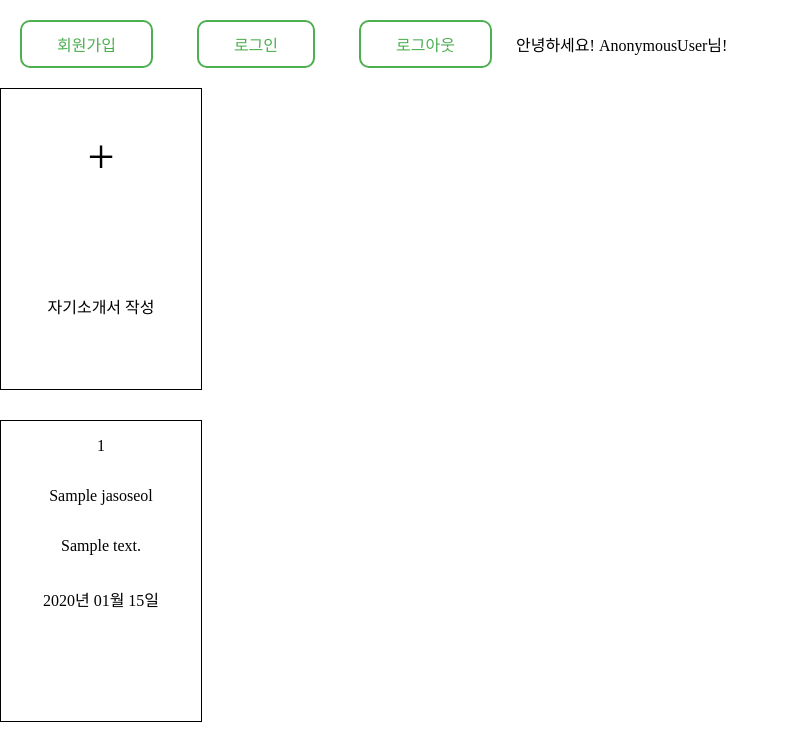
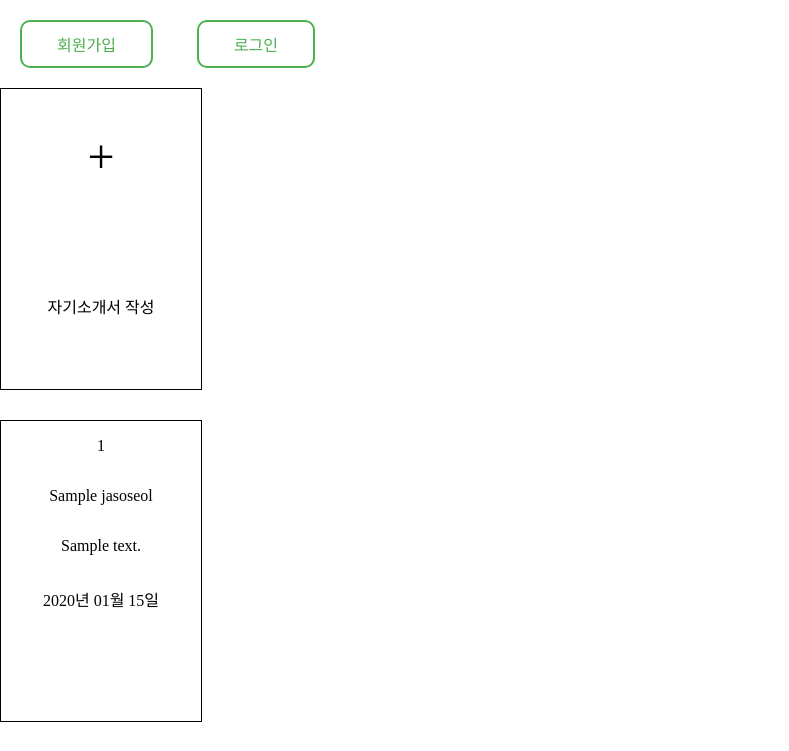
Before and after one commit to 8th-caulion/Jss_Jongwon, a Django app: page / in a window 1280 px wide. Shown: the top 751 px of the page, without its empty margins (0-789 px from the left). Run offline with Django 3.2, Linux system fonts and the light colour scheme; tables that the repository leaves empty hold one stand-in row (values such as "Sample post").

Commit message:
FEAT: 로그인 상태에 따라 버튼 보여주는 여부 다르게

```diff
--- a/main/templates/index.html
+++ b/main/templates/index.html
@@ -8,6 +8,11 @@
     <link rel="stylesheet" types="text/css" href="{% static 'css/index.css' %}" />
   </head>
   <body>
+    {% if user.is_authenticated %}
+    <a href="{% url 'logout' %}">
+      <button>로그아웃</button>
+    </a>
+    안녕하세요! {{user}}님! {% else %}
     <a href="{% url 'signup' %}">
       <button>회원가입</button>
     </a>
@@ -15,12 +20,7 @@
     <a href="{% url 'login' %}">
       <button>로그인</button>
     </a>
-
-    <a href="{% url 'logout' %}">
-      <button>로그아웃</button>
-    </a>
-
-    안녕하세요! {{user}}님!
+    {% endif %}
 
     <div class="make_jss">
       <a href="{% url 'create' %}">
```
